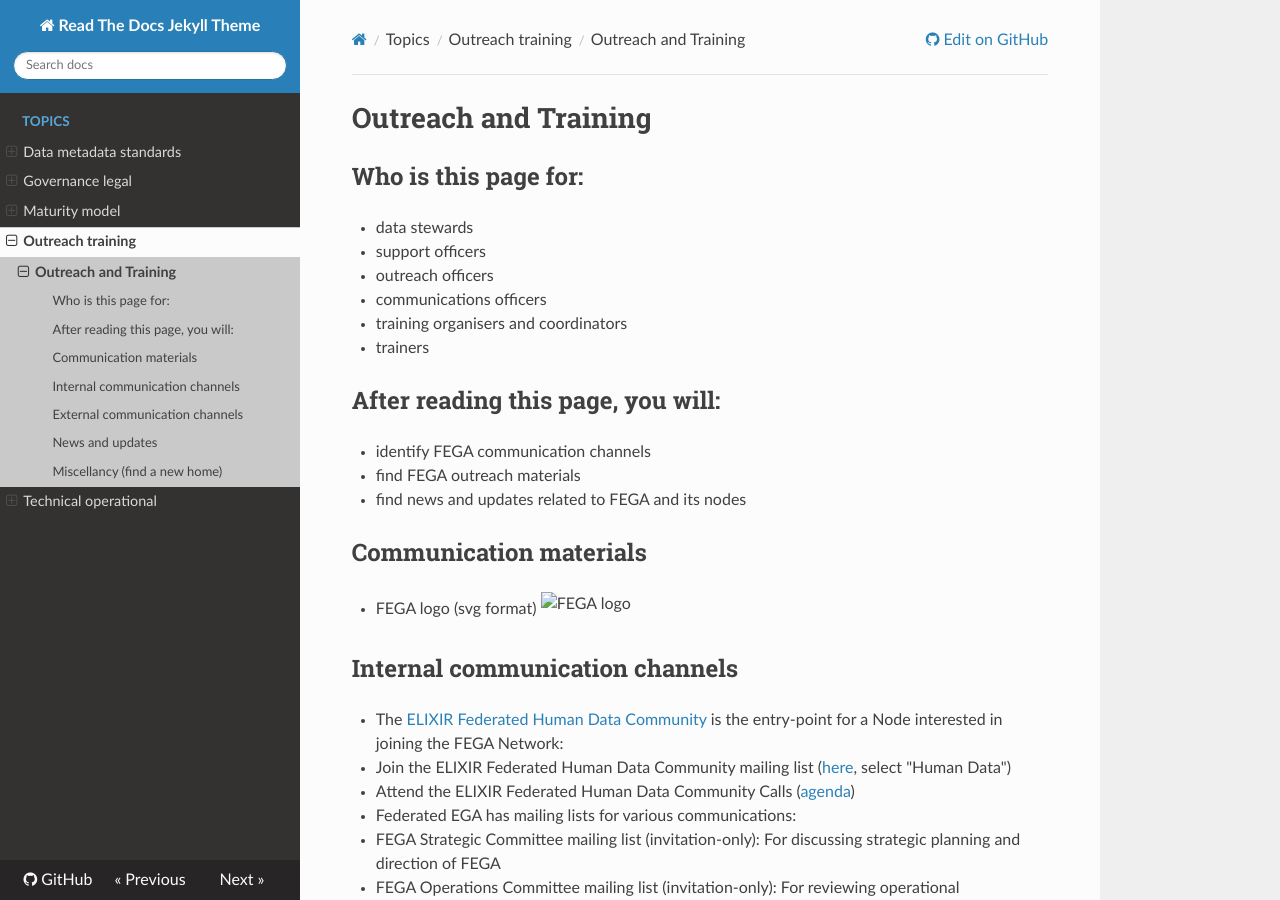
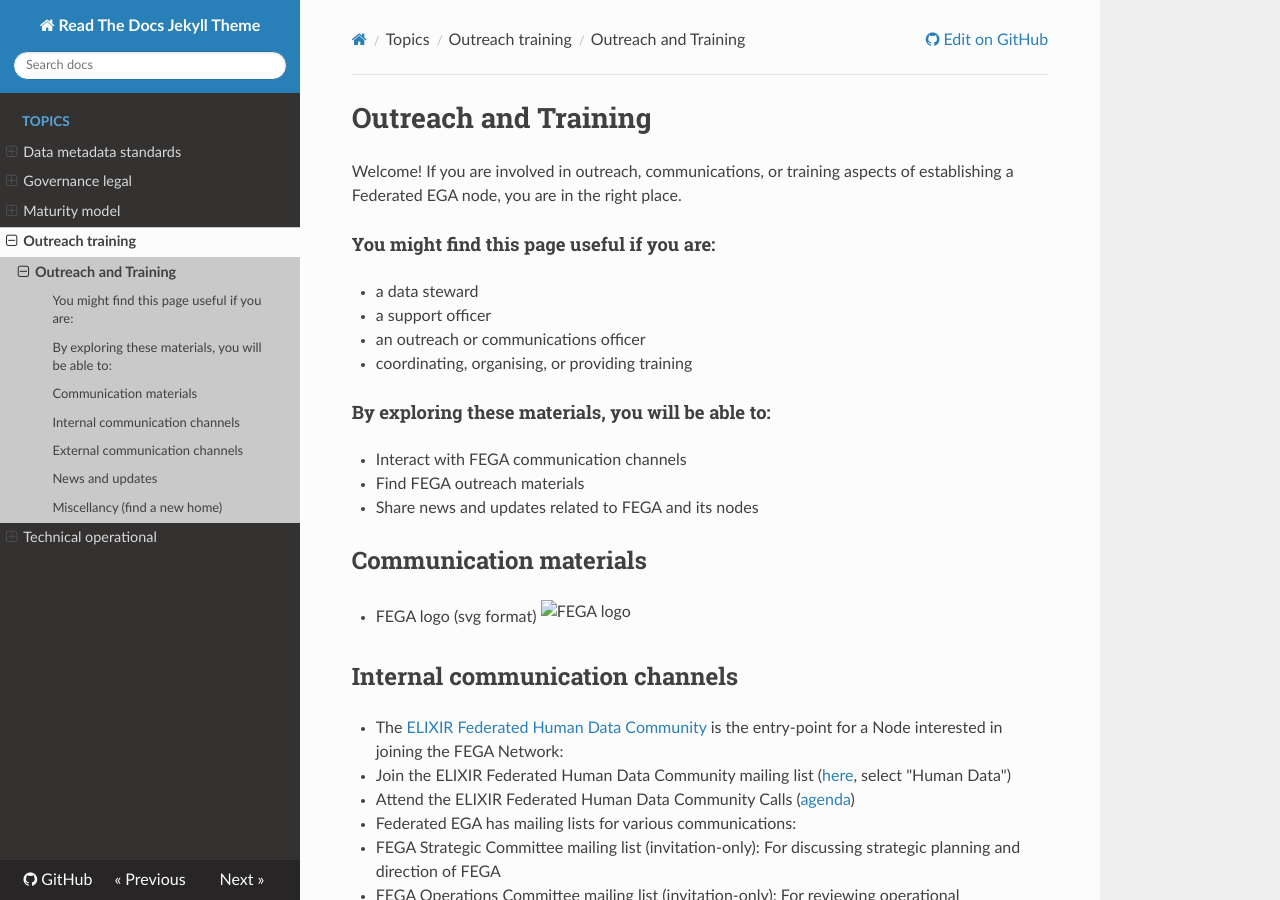
Before and after one commit to viklund/FEGA-onboarding, an MkDocs documentation site: the page built from docs/topics/outreach-training/README.md, in a window 1280 px wide and 900 px high. Built offline with MkDocs 1.6.1, drawn with Linux system fonts in a browser that asks for light colours; nearby versions of some CDN libraries.

Commit message:
Updated header on outreach topic

```diff
--- a/docs/topics/outreach-training/README.md
+++ b/docs/topics/outreach-training/README.md
@@ -1,17 +1,17 @@
 # Outreach and Training
 
-## Who is this page for:
-- data stewards
-- support officers
-- outreach officers
-- communications officers
-- training organisers and coordinators
-- trainers
+Welcome! If you are involved in outreach, communications, or training aspects of establishing a Federated EGA node, you are in the right place.
 
-## After reading this page, you will:
-- identify FEGA communication channels
-- find FEGA outreach materials
-- find news and updates related to FEGA and its nodes
+#### You might find this page useful if you are:
+- a data steward
+- a support officer
+- an outreach or communications officer
+- coordinating, organising, or providing training
+
+#### By exploring these materials, you will be able to:
+- Interact with FEGA communication channels
+- Find FEGA outreach materials
+- Share news and updates related to FEGA and its nodes
 
 ## Communication materials
 - FEGA logo (svg format) ![FEGA logo](/docs/assets/img/FEGA-logo-generic.svg)
```
